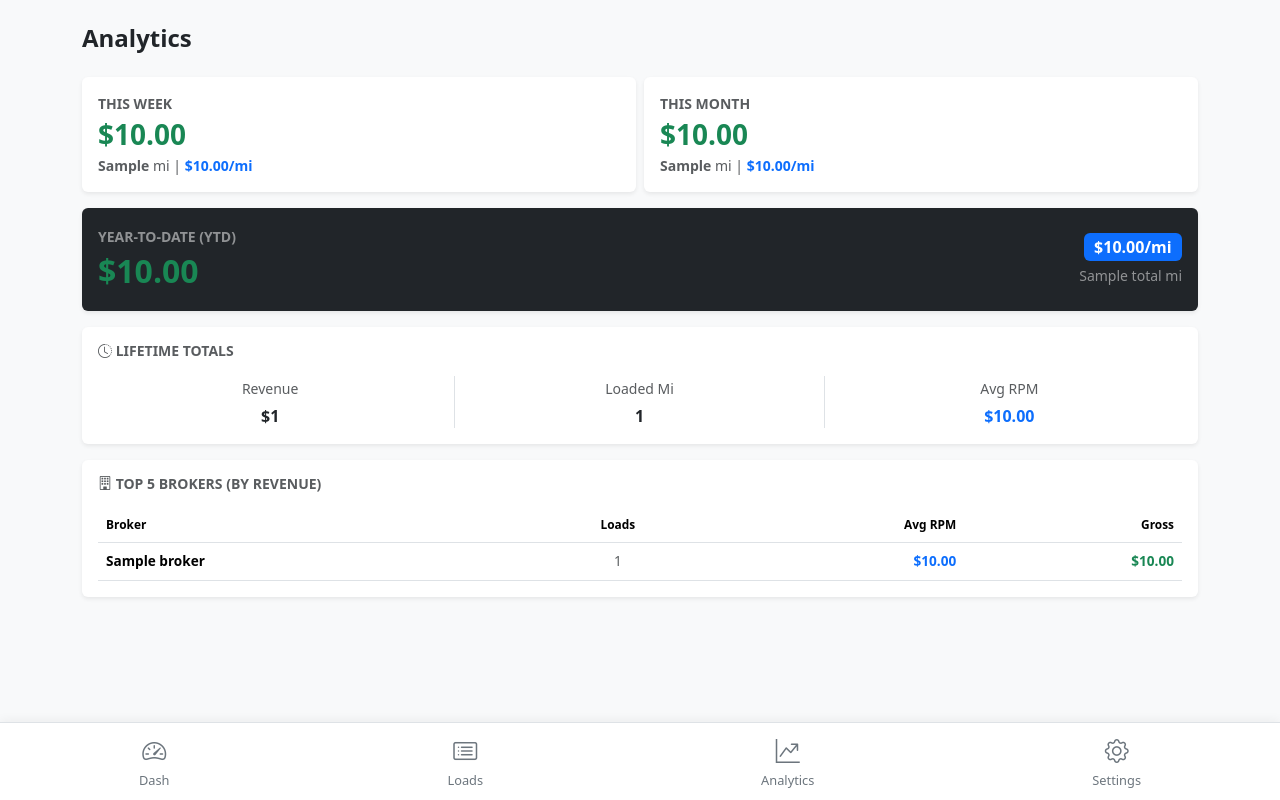
After one commit to Fahmula/loadpilot, a FastAPI app: template templates/analytics.html in a window 1280 px wide. The commit adds this page. Run offline with FastAPI, Linux system fonts and the light colour scheme; the template is opened without the code that fills it: most values are stand-ins (such as "Sample title", 1, 10 or a date in 2020); parts of the project's set-up code (start-up, migrations or seed data) failed here and were passed over; some libraries are stand-ins or nearby versions.

Commit message:
feat: add analytics dashboard and metrics
Implement backend aggregation in [`loadpilot/database.py`](loadpilot/database.py:195) to calculate revenue, mileage, and RPM metrics across multiple timeframes (Total, YTD, Monthly, Weekly).

- Add `get_analytics_data` to fetch and process load statistics
- Create `/analytics` route in [`loadpilot/routes/ui.py`](loadpilot/routes/ui.py:248)
- Update navigation in [`templates/base.html`](templates/base.html:69) to include Analytics link
- Add [`templates/analytics.html`](templates/analytics.html) for data visualization

```diff
--- /dev/null
+++ b/templates/analytics.html
@@ -0,0 +1,102 @@
+{% extends "base.html" %}
+
+{% block content %}
+<h2 class="h4 mb-4 fw-bold">Analytics</h2>
+
+<!-- Weekly / Monthly Highlights -->
+<div class="row g-2 mb-3">
+    <!-- This Week -->
+    <div class="col-6">
+        <div class="card shadow-sm border-0 bg-white p-3">
+            <span class="text-muted small fw-bold text-uppercase">This Week</span>
+            <h3 class="fw-bold text-success mt-1 mb-1">${{ "{:,.2f}".format(analytics.weekly_revenue) }}</h3>
+            <div class="small text-muted">
+                <strong>{{ analytics.weekly_miles }}</strong> mi |
+                <span class="text-primary fw-bold">${{ "{:.2f}".format(analytics.weekly_rpm) }}/mi</span>
+            </div>
+        </div>
+    </div>
+
+    <!-- This Month -->
+    <div class="col-6">
+        <div class="card shadow-sm border-0 bg-white p-3">
+            <span class="text-muted small fw-bold text-uppercase">This Month</span>
+            <h3 class="fw-bold text-success mt-1 mb-1">${{ "{:,.2f}".format(analytics.monthly_revenue) }}</h3>
+            <div class="small text-muted">
+                <strong>{{ analytics.monthly_miles }}</strong> mi |
+                <span class="text-primary fw-bold">${{ "{:.2f}".format(analytics.monthly_rpm) }}/mi</span>
+            </div>
+        </div>
+    </div>
+</div>
+
+<!-- Year to Date Core Card -->
+<div class="card shadow-sm border-0 bg-dark text-white mb-3">
+    <div class="card-body p-3">
+        <div class="d-flex justify-content-between align-items-center">
+            <div>
+                <span class="text-white-50 small fw-bold text-uppercase">Year-to-Date (YTD)</span>
+                <h2 class="fw-bold text-success mt-1 mb-1">${{ "{:,.2f}".format(analytics.ytd_revenue) }}</h2>
+            </div>
+            <div class="text-end">
+                <span class="badge bg-primary fs-6">${{ "{:.2f}".format(analytics.ytd_rpm) }}/mi</span>
+                <div class="text-white-50 small mt-1">{{ analytics.ytd_miles }} total mi</div>
+            </div>
+        </div>
+    </div>
+</div>
+
+<!-- Lifetime Summary Card -->
+<div class="card shadow-sm border-0 bg-white mb-3">
+    <div class="card-body p-3">
+        <h6 class="text-muted text-uppercase small fw-bold mb-3"><i class="bi bi-clock-history"></i> Lifetime Totals</h6>
+        <div class="row text-center">
+            <div class="col-4 border-end">
+                <span class="text-muted small">Revenue</span>
+                <div class="fw-bold text-dark mt-1">${{ "{:,.0f}".format(analytics.total_revenue) }}</div>
+            </div>
+            <div class="col-4 border-end">
+                <span class="text-muted small">Loaded Mi</span>
+                <div class="fw-bold text-dark mt-1">{{ analytics.total_miles }}</div>
+            </div>
+            <div class="col-4">
+                <span class="text-muted small">Avg RPM</span>
+                <div class="fw-bold text-primary mt-1">${{ "{:.2f}".format(analytics.global_rpm) }}</div>
+            </div>
+        </div>
+    </div>
+</div>
+
+<!-- Broker Performance Card -->
+<div class="card shadow-sm border-0 bg-white mb-4">
+    <div class="card-body p-3">
+        <h6 class="text-muted text-uppercase small fw-bold mb-3"><i class="bi bi-building"></i> Top 5 Brokers (By Revenue)</h6>
+        {% if analytics.brokers %}
+            <div class="table-responsive">
+                <table class="table table-hover align-middle mb-0" style="font-size: 0.85rem;">
+                    <thead>
+                        <tr class="text-muted small">
+                            <th>Broker</th>
+                            <th class="text-center">Loads</th>
+                            <th class="text-end">Avg RPM</th>
+                            <th class="text-end">Gross</th>
+                        </tr>
+                    </thead>
+                    <tbody>
+                        {% for broker in analytics.brokers %}
+                        <tr>
+                            <td class="fw-bold text-truncate" style="max-width: 120px;">{{ broker.name }}</td>
+                            <td class="text-center text-muted">{{ broker.load_count }}</td>
+                            <td class="text-end text-primary fw-semibold">${{ "{:.2f}".format(broker.rpm) }}</td>
+                            <td class="text-end text-success fw-bold">${{ "{:,.2f}".format(broker.revenue) }}</td>
+                        </tr>
+                        {% endfor %}
+                    </tbody>
+                </table>
+            </div>
+        {% else %}
+            <p class="text-muted small mb-0">Book your first load to see broker statistics.</p>
+        {% endif %}
+    </div>
+</div>
+{% endblock %}
--- a/templates/base.html
+++ b/templates/base.html
@@ -66,9 +66,9 @@
             <i class="bi bi-card-list"></i>
             Loads
         </a>
-        <a href="#" class="nav-item">
-            <i class="bi bi-fuel-pump"></i>
-            Fuel
+        <a href="/analytics" class="nav-item {% if request.url.path == '/analytics' %}active{% endif %}">
+            <i class="bi bi-graph-up-arrow"></i>
+            Analytics
         </a>
         <a href="/settings" class="nav-item {% if request.url.path == '/settings' %}active{% endif %}">
             <i class="bi bi-gear"></i>
```
Also changed, not shown: loadpilot/database.py (+92 -0 lines), loadpilot/routes/ui.py (+10 -0 lines).
